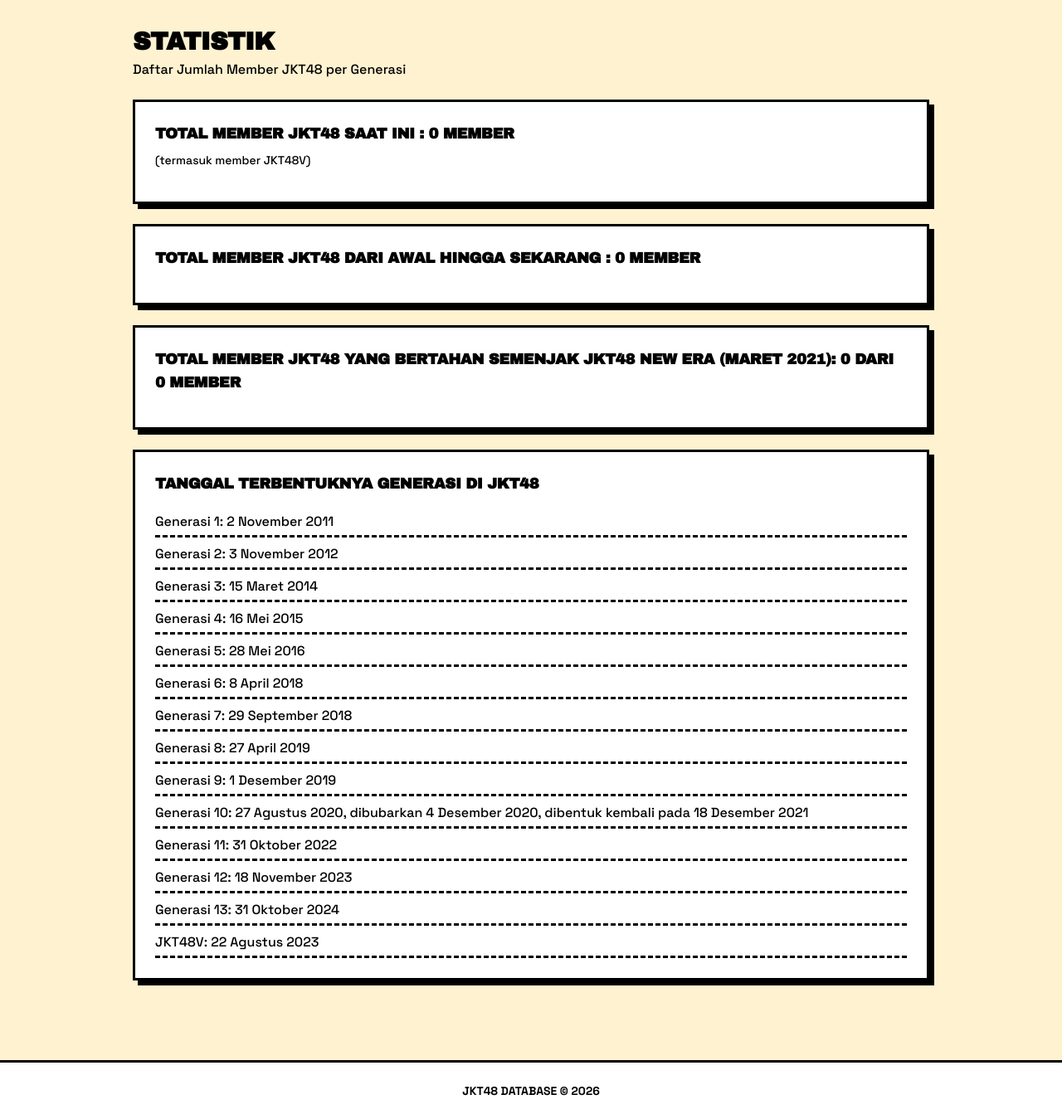
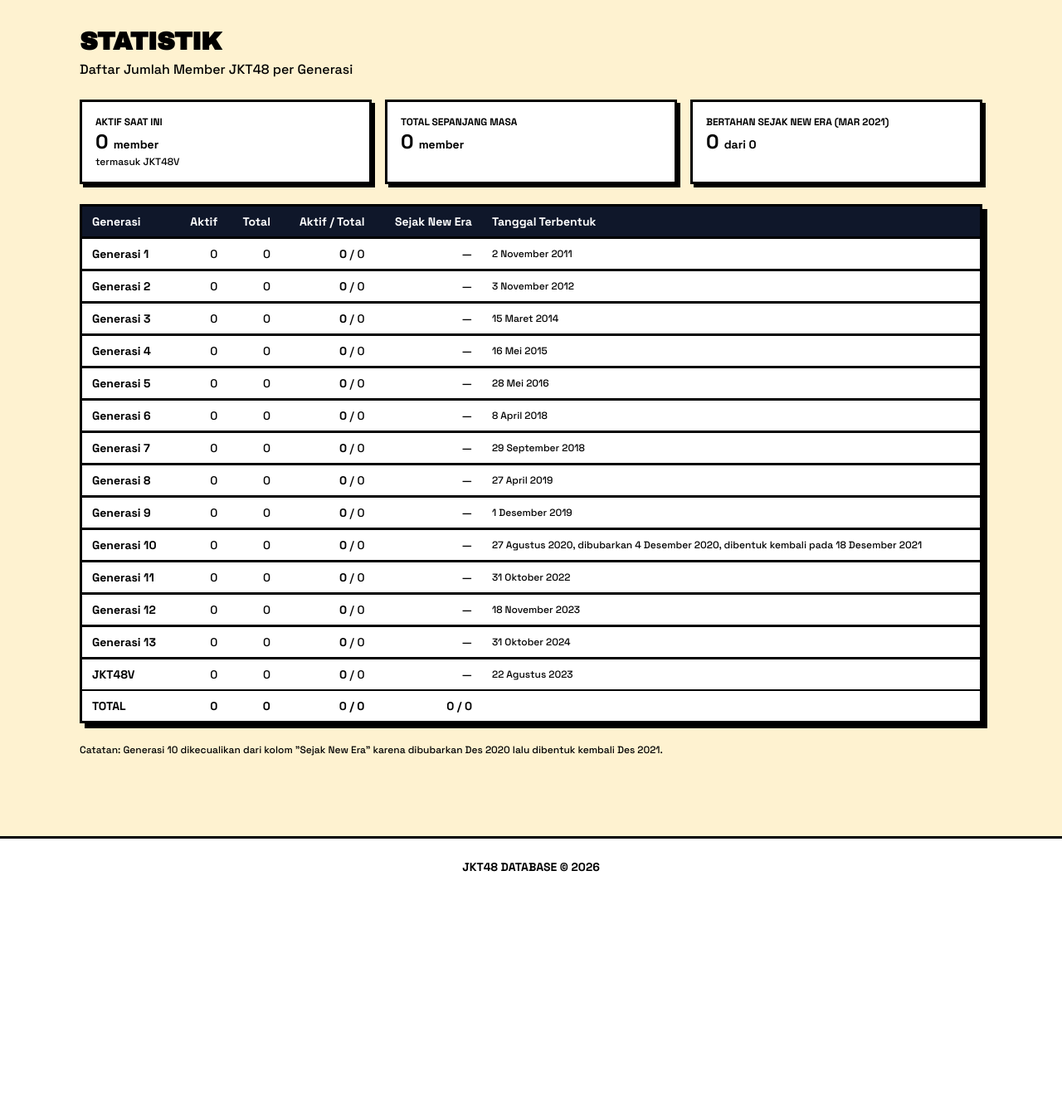
Before and after one commit to Rebornian48/data, a Laravel app: page /statistik in a window 1280 px wide. Shown: the part 67-1416 px from the top of the page at 83% size. After the commit the page ends 1118 px from the top, so only its background shows below. Run offline with Laravel 12, Linux system fonts and the light colour scheme; data that the repository does not hold is empty; some libraries are stand-ins or nearby versions.

Commit message:
Convert Statistik page to compact combined table
Replace 4 stacked list sections with 3 summary cards and one wide table combining active/total/survivor counts and formation dates per generation.

Co-Authored-By: Claude Opus 4.7 <noreply@anthropic.com>

```diff
--- a/resources/views/dashboard/statistik.blade.php
+++ b/resources/views/dashboard/statistik.blade.php
@@ -3,89 +3,86 @@
 @section('title', 'Statistik - JKT48 Database')
 
 @section('content')
-<div class="max-w-5xl mx-auto px-4 sm:px-6 lg:px-8 py-8">
+@php
+    $survTotal = $totals['survivors'] - ($rows['10']['survivors'] ?? 0);
+    $survActiveTotal = $totals['survivorsActive'] - ($rows['10']['survivorsActive'] ?? 0);
+@endphp
+<div class="max-w-6xl mx-auto px-4 sm:px-6 lg:px-8 py-8">
 
     <div class="mb-6">
         <h1 class="text-3xl font-bold text-slate-900 dark:text-slate-100 mb-1">Statistik</h1>
         <p class="text-slate-500 dark:text-slate-400">Daftar Jumlah Member JKT48 per Generasi</p>
     </div>
 
-    {{-- Section: current --}}
-    <div class="bg-white dark:bg-slate-800 rounded-xl p-6 border border-slate-200 dark:border-slate-700 mb-6"
-         style="border:3px solid #000;box-shadow:6px 6px 0 #000;">
-        <h2 class="text-lg font-bold text-slate-900 mb-2">
-            Total member JKT48 saat ini : <span class="text-red-600">{{ $totals['active'] }} member</span>
-        </h2>
-        <p class="text-sm text-slate-500 mb-4">(termasuk member JKT48V)</p>
-
-        <ul class="space-y-1 text-slate-800">
-            @foreach ($rows as $code => $r)
-                @if ($r['active'] > 0)
-                    <li class="flex justify-between border-b border-dashed border-slate-200 py-1">
-                        <span class="font-medium">{{ $r['label'] }}</span>
-                        <span class="font-bold">{{ $r['active'] }}</span>
-                    </li>
-                @endif
-            @endforeach
-        </ul>
+    {{-- Summary cards --}}
+    <div class="grid grid-cols-1 md:grid-cols-3 gap-4 mb-6">
+        <div class="bg-white p-4" style="border:3px solid #000;box-shadow:4px 4px 0 #000;">
+            <p class="text-xs font-bold uppercase text-slate-500">Aktif Saat Ini</p>
+            <p class="text-2xl font-black text-red-600">{{ $totals['active'] }} <span class="text-sm text-slate-700">member</span></p>
+            <p class="text-xs text-slate-500">termasuk JKT48V</p>
+        </div>
+        <div class="bg-white p-4" style="border:3px solid #000;box-shadow:4px 4px 0 #000;">
+            <p class="text-xs font-bold uppercase text-slate-500">Total Sepanjang Masa</p>
+            <p class="text-2xl font-black text-red-600">{{ $totals['all'] }} <span class="text-sm text-slate-700">member</span></p>
+        </div>
+        <div class="bg-white p-4" style="border:3px solid #000;box-shadow:4px 4px 0 #000;">
+            <p class="text-xs font-bold uppercase text-slate-500">Bertahan Sejak New Era (Mar 2021)</p>
+            <p class="text-2xl font-black text-red-600">{{ $survActiveTotal }} <span class="text-sm text-slate-700">dari {{ $survTotal }}</span></p>
+        </div>
     </div>
 
-    {{-- Section: all-time --}}
-    <div class="bg-white dark:bg-slate-800 rounded-xl p-6 border border-slate-200 dark:border-slate-700 mb-6"
-         style="border:3px solid #000;box-shadow:6px 6px 0 #000;">
-        <h2 class="text-lg font-bold text-slate-900 mb-4">
-            Total member JKT48 dari awal hingga sekarang : <span class="text-red-600">{{ $totals['all'] }} member</span>
-        </h2>
-
-        <ul class="space-y-1 text-slate-800">
-            @foreach ($rows as $code => $r)
-                @if ($r['total'] > 0)
-                    <li class="flex justify-between border-b border-dashed border-slate-200 py-1">
-                        <span class="font-medium">{{ $r['label'] }}</span>
-                        <span><span class="font-bold">{{ $r['active'] }}</span> dari {{ $r['total'] }}</span>
-                    </li>
-                @endif
-            @endforeach
-        </ul>
+    {{-- Combined table --}}
+    <div class="bg-white mb-6 overflow-x-auto" style="border:3px solid #000;box-shadow:6px 6px 0 #000;">
+        <table class="w-full text-sm">
+            <thead>
+                <tr class="bg-slate-900 text-white">
+                    <th class="text-left py-2 px-3 font-bold">Generasi</th>
+                    <th class="text-right py-2 px-3 font-bold">Aktif</th>
+                    <th class="text-right py-2 px-3 font-bold">Total</th>
+                    <th class="text-right py-2 px-3 font-bold">Aktif / Total</th>
+                    <th class="text-right py-2 px-3 font-bold">Sejak New Era</th>
+                    <th class="text-left py-2 px-3 font-bold">Tanggal Terbentuk</th>
+                </tr>
+            </thead>
+            <tbody>
+                @foreach ($rows as $code => $r)
+                    @if ($r['total'] > 0 || ($formationDates[$code] ?? false))
+                        <tr class="border-t border-slate-200 hover:bg-slate-50">
+                            <td class="py-2 px-3 font-bold">{{ $r['label'] }}</td>
+                            <td class="py-2 px-3 text-right {{ $r['active'] > 0 ? 'text-red-600 font-bold' : 'text-slate-400' }}">
+                                {{ $r['active'] }}
+                            </td>
+                            <td class="py-2 px-3 text-right text-slate-700">{{ $r['total'] }}</td>
+                            <td class="py-2 px-3 text-right text-slate-700">
+                                <span class="font-bold">{{ $r['active'] }}</span> / {{ $r['total'] }}
+                            </td>
+                            <td class="py-2 px-3 text-right text-slate-700">
+                                @if ($code === '10' || $r['survivors'] === 0)
+                                    <span class="text-slate-400">—</span>
+                                @else
+                                    <span class="font-bold">{{ $r['survivorsActive'] }}</span> / {{ $r['survivors'] }}
+                                @endif
+                            </td>
+                            <td class="py-2 px-3 text-slate-600 text-xs">{{ $formationDates[$code] ?? '—' }}</td>
+                        </tr>
+                    @endif
+                @endforeach
+            </tbody>
+            <tfoot>
+                <tr class="border-t-2 border-black bg-slate-100">
+                    <td class="py-2 px-3 font-black">TOTAL</td>
+                    <td class="py-2 px-3 text-right font-black text-red-600">{{ $totals['active'] }}</td>
+                    <td class="py-2 px-3 text-right font-black">{{ $totals['all'] }}</td>
+                    <td class="py-2 px-3 text-right font-black">{{ $totals['active'] }} / {{ $totals['all'] }}</td>
+                    <td class="py-2 px-3 text-right font-black">{{ $survActiveTotal }} / {{ $survTotal }}</td>
+                    <td class="py-2 px-3"></td>
+                </tr>
+            </tfoot>
+        </table>
     </div>
 
-    {{-- Section: new era survivors --}}
-    @php
-        $survTotal = $totals['survivors'] - ($rows['10']['survivors'] ?? 0);
-        $survActiveTotal = $totals['survivorsActive'] - ($rows['10']['survivorsActive'] ?? 0);
-    @endphp
-    <div class="bg-white dark:bg-slate-800 rounded-xl p-6 border border-slate-200 dark:border-slate-700 mb-6"
-         style="border:3px solid #000;box-shadow:6px 6px 0 #000;">
-        <h2 class="text-lg font-bold text-slate-900 mb-4">
-            Total member JKT48 yang bertahan semenjak JKT48 New Era (Maret 2021):
-            <span class="text-red-600">{{ $survActiveTotal }} dari {{ $survTotal }} member</span>
-        </h2>
-
-        <ul class="space-y-1 text-slate-800">
-            @foreach ($rows as $code => $r)
-                @continue($code === '10')
-                @if ($r['survivors'] > 0)
-                    <li class="flex justify-between border-b border-dashed border-slate-200 py-1">
-                        <span class="font-medium">{{ $r['label'] }}</span>
-                        <span><span class="font-bold">{{ $r['survivorsActive'] }}</span> dari {{ $r['survivors'] }}</span>
-                    </li>
-                @endif
-            @endforeach
-        </ul>
-    </div>
-
-    {{-- Section: formation dates --}}
-    <div class="bg-white dark:bg-slate-800 rounded-xl p-6 border border-slate-200 dark:border-slate-700"
-         style="border:3px solid #000;box-shadow:6px 6px 0 #000;">
-        <h2 class="text-lg font-bold text-slate-900 mb-4">Tanggal Terbentuknya Generasi di JKT48</h2>
-        <ul class="space-y-1 text-slate-800">
-            @foreach ($formationDates as $code => $date)
-                <li class="border-b border-dashed border-slate-200 py-1">
-                    <span class="font-medium">{{ $code === 'V' ? 'JKT48V' : 'Generasi '.$code }}:</span>
-                    <span>{{ $date }}</span>
-                </li>
-            @endforeach
-        </ul>
-    </div>
+    <p class="text-xs text-slate-500">
+        Catatan: Generasi 10 dikecualikan dari kolom "Sejak New Era" karena dibubarkan Des 2020 lalu dibentuk kembali Des 2021.
+    </p>
 </div>
 @endsection
```
